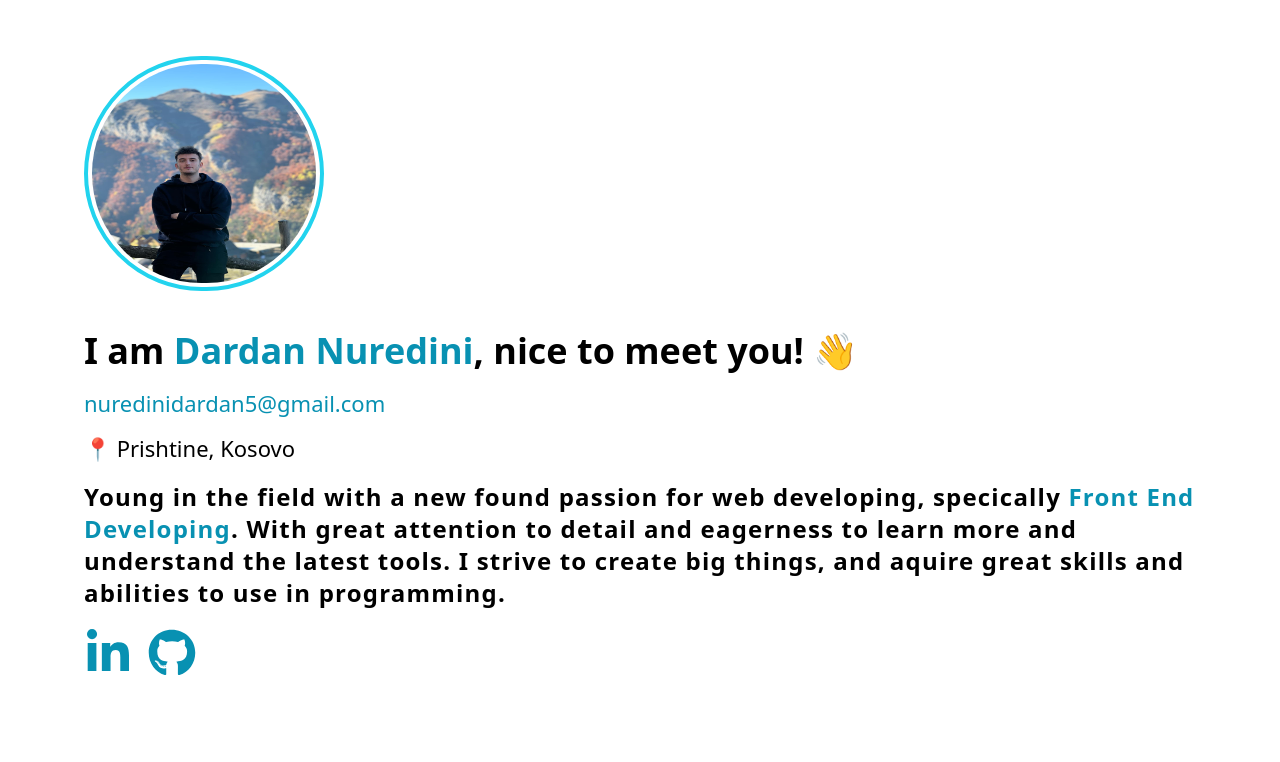
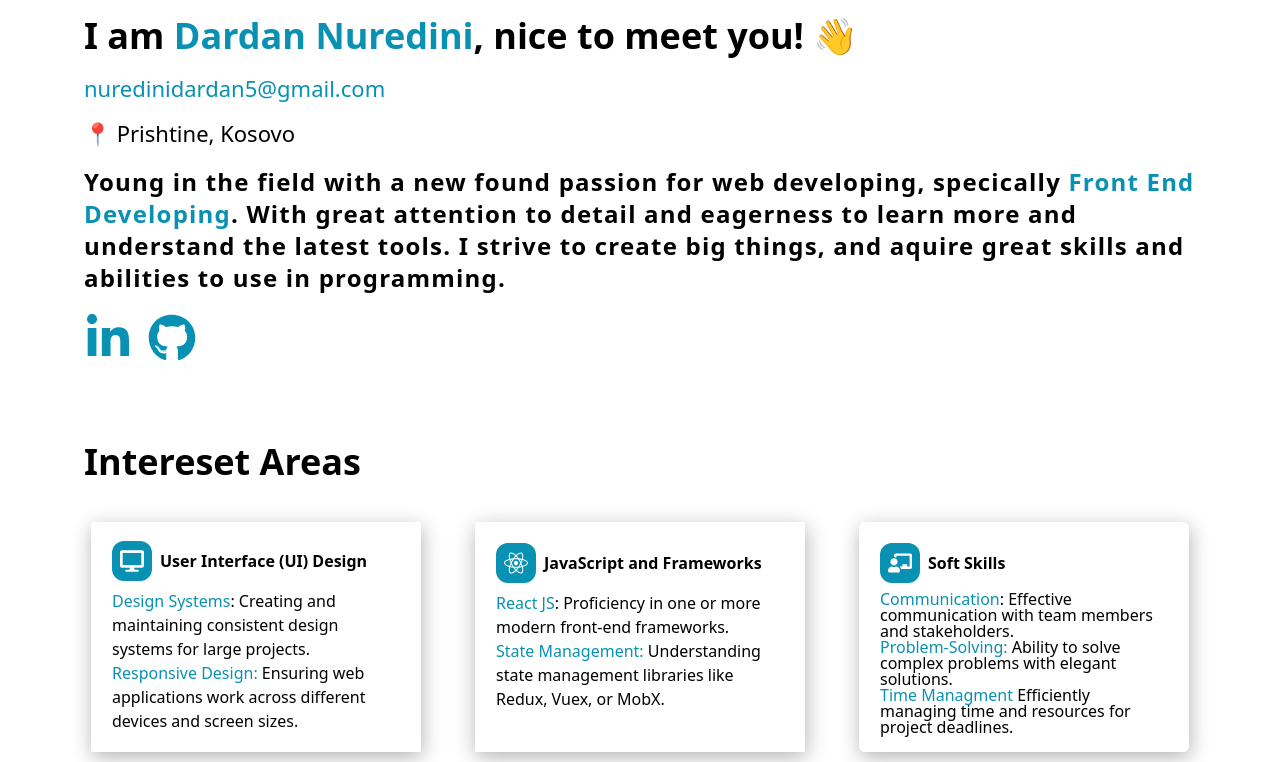
Before and after one commit to dardan100/Portfolio, a React (Vite) app: page / in a window 1280 px wide. Shown: the top 762 px of the page. Built offline with nearby package versions, Linux system fonts and the light colour scheme.

Commit message:
changes on img

```diff
--- a/src/App.jsx
+++ b/src/App.jsx
@@ -10,7 +10,6 @@ import Projects from "./components/Projects/Projects";
 export default function App() {
   return (
     <div className="px-5 py-4 md:max-w-6xl mx-auto ">
-      <ImagePortfolio />
       <Header />
       <InterestAreas />
       <Skills />
--- a/src/components/Header.jsx
+++ b/src/components/Header.jsx
@@ -27,6 +27,7 @@ export default function Header() {
         <a
           href="https://www.linkedin.com/in/dardan-nuredini-23b656239/"
           target="_blank"
+          rel="noreferrer"
         >
           <span className="text-5xl text-cyan-600 hover:text-cyan-500 transition-colors">
             <FaLinkedinIn />
```
